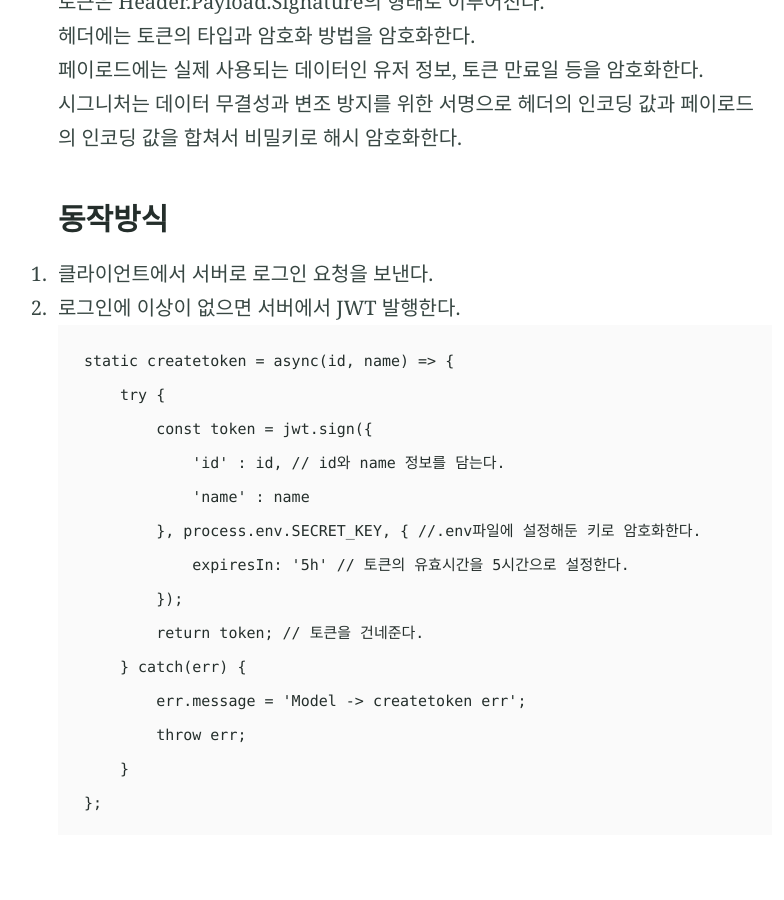
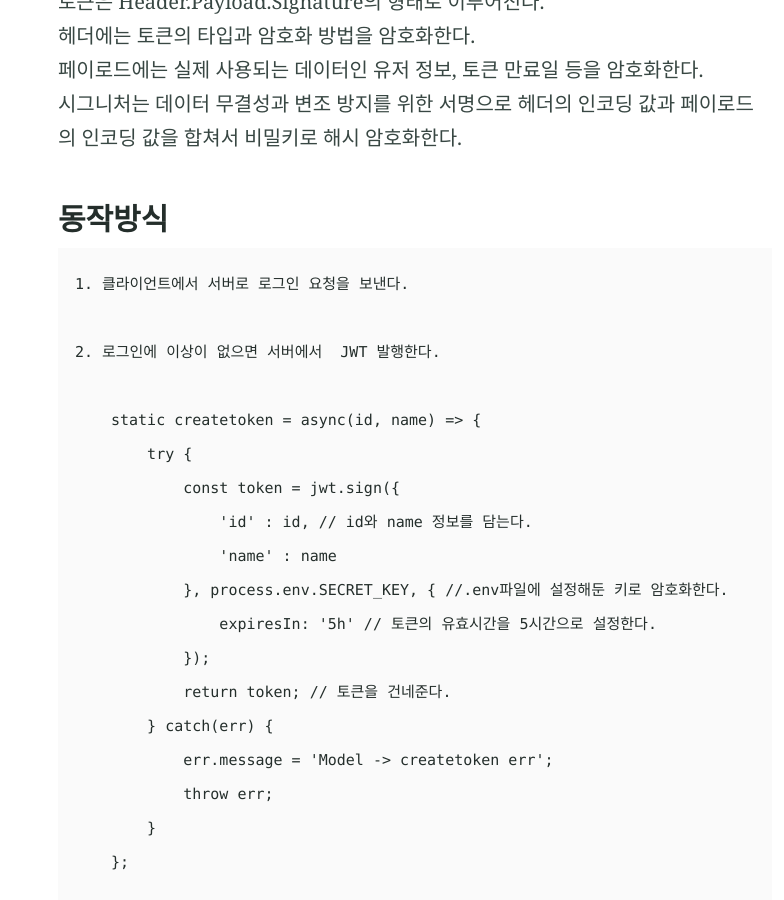
Before and after one commit to kyw04004/kyw04004.github.io, a Jekyll site: the page built from _posts/2021-04-10-post-jwt.md, in a window 1280 px wide and 900 px high, scrolled down 769 px. Shown: the whole window, without its empty margins (225-1009 px from the left). Built offline with Jekyll 4.4.1, drawn with Linux system fonts in a browser that asks for light colours; our own code applies the rules of GitHub Pages for plain Markdown files; some of the changed text lies outside the part shown.

Commit message:
Update 2021-04-10-post-jwt.md

````diff
--- a/_posts/2021-04-10-post-jwt.md
+++ b/_posts/2021-04-10-post-jwt.md
@@ -18,11 +18,11 @@ Node.js, Vue.js, MongoDB 환경에서 구현했다.
 페이로드에는 실제 사용되는 데이터인 유저 정보, 토큰 만료일 등을 암호화한다.
 시그니처는 데이터 무결성과 변조 방지를 위한 서명으로 헤더의 인코딩 값과 페이로드의 인코딩 값을 합쳐서 비밀키로 해시 암호화한다.
 ### 동작방식
+```
 1. 클라이언트에서 서버로 로그인 요청을 보낸다.
-&nbsp;
+
 2. 로그인에 이상이 없으면 서버에서  JWT 발행한다.
-&nbsp;
-```
+
     static createtoken = async(id, name) => {
         try {
             const token = jwt.sign({
@@ -37,11 +37,9 @@ Node.js, Vue.js, MongoDB 환경에서 구현했다.
             throw err;
         }
     };
-```
-&nbsp;
+
 3. 발행한 JWT를 클라이언트로 전달 후 localStorage에 저장했다.
-&nbsp;
-```
+
 async login(context ,token) {
             const user = jwt.decode(token); //토큰을 복호화한다.
             axios.defaults.headers.common[
@@ -55,12 +53,9 @@ async login(context ,token) {
             localStorage.setItem('id',user.id);
         }
 
-```
-&nbsp;
 4. 이후 로그인해야 가능한 기능에 대해서 HTTP 통신 간에 Header와 같이 토큰을 보내서
 서버에서 토큰을 검증하여 JWT이 유효한지 판단하고 유효한 토큰이면 기능을 실행한다.
-&nbsp;
-```
+
 const authMiddleware = async(req, res) => {
     if(req.headers && req.headers.authorization) {
         const token = await req.headers.authorization.split(' ');
@@ -80,11 +75,9 @@ const authMiddleware = async(req, res) => {
         return res.status(200).json({result : 3});
     }
 };
-```
-&nbsp;
+
 5. 유효 시간이 만료된 토큰이면 localStorage에서 로그인 정보를 삭제하고 다시 로그인이 필요하다는 경고창을 띄워주었다.
-&nbsp;
-```
+
 async logout(context) {
             delete axios.defaults.headers.common['Authorization'];
             context.commit('set_token', null);
````
